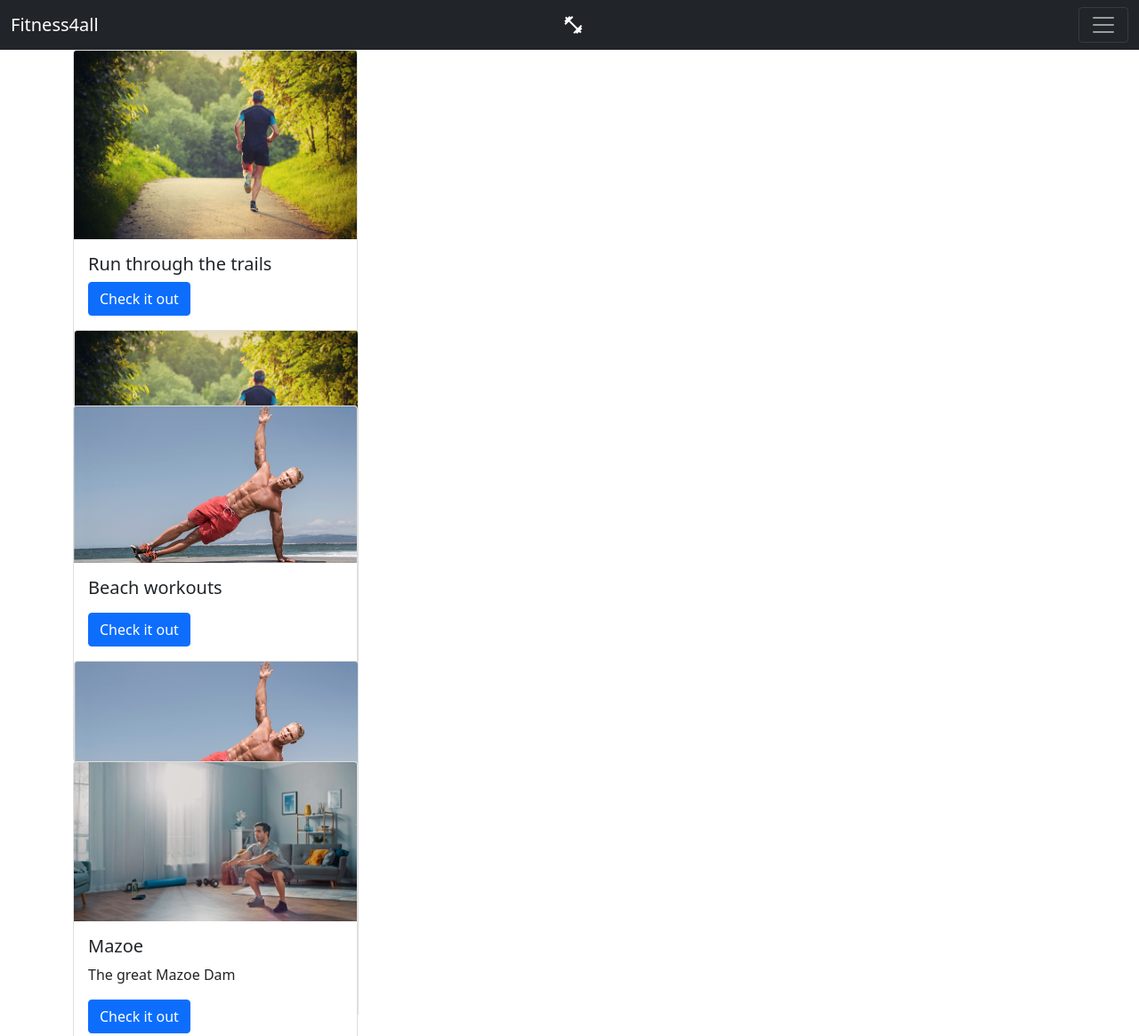
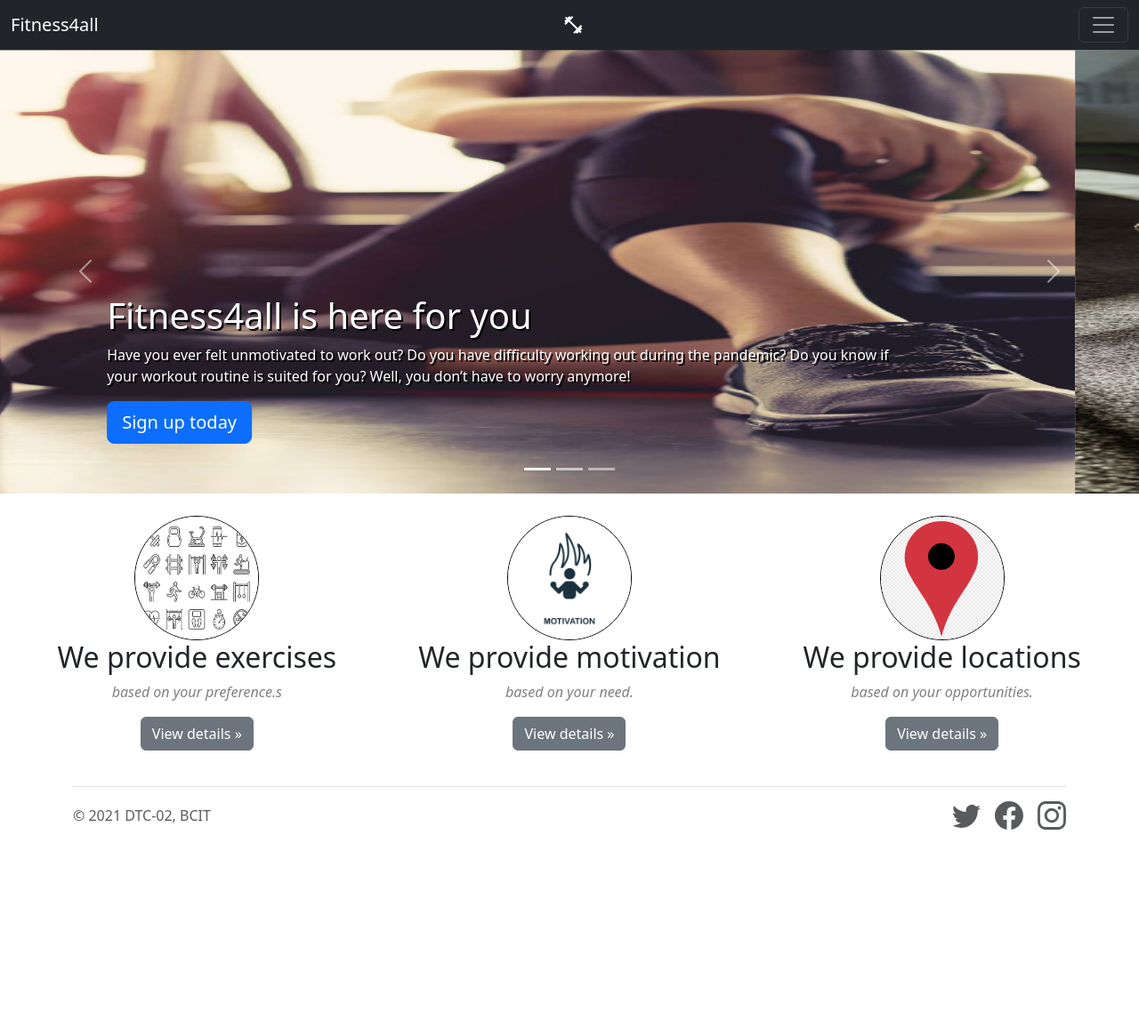
Before and after one commit to PrinceMwenye/Fitness-App, a plain HTML site: page index.html in a window 1280 px wide. Shown: the top 1165 px of the page at 89% size. After the commit the page ends 973 px from the top, so only its background shows below. Drawn offline with nearby package versions, Linux system fonts and the light colour scheme.

Commit message:
Redesign index.html

```diff
--- a/index.html
+++ b/index.html
@@ -5,10 +5,10 @@
     <title>Fitness4all</title>
     <meta name="comp1800 boilerplate code" content="my bcit project">
     <meta name="author" content="BCIT">
-
+    <meta name="viewport" content="width=device-width, initial-scale=1">
     <!-- Bootstrap CSS -->
     <link href="https://cdn.jsdelivr.net/npm/bootstrap@5.1.3/dist/css/bootstrap.min.css" rel="stylesheet" integrity="sha384-1BmE4kWBq78iYhFldvKuhfTAU6auU8tT94WrHftjDbrCEXSU1oBoqyl2QvZ6jIW3" crossorigin="anonymous">
-
+    <link href="/docs/5.1/dist/css/bootstrap.min.css" rel="stylesheet" integrity="sha384-1BmE4kWBq78iYhFldvKuhfTAU6auU8tT94WrHftjDbrCEXSU1oBoqyl2QvZ6jIW3" crossorigin="anonymous">
     <!-- Bootstrap Javascript -->
     <script src="https://cdn.jsdelivr.net/npm/bootstrap@5.1.3/dist/js/bootstrap.bundle.min.js" integrity="sha384-ka7Sk0Gln4gmtz2MlQnikT1wXgYsOg+OMhuP+IlRH9sENBO0LRn5q+8nbTov4+1p" crossorigin="anonymous">
     </script>
@@ -60,84 +60,132 @@
         </div>
     </nav>
 
-    <h1>Explore different ways to work out</h1>
+    <main>
 
-    <div class="container">
-        <div class="row">
-          <div class="col-sm">
+        <div id="myCarousel" class="carousel slide pointer-event" data-bs-ride="carousel" style="margin-top: 55px;">
+          <div class="carousel-indicators">
+            <button type="button" data-bs-target="#myCarousel" data-bs-slide-to="0" class="active" aria-label="Slide 1" aria-current="true"></button>
+            <button type="button" data-bs-target="#myCarousel" data-bs-slide-to="1" aria-label="Slide 2" class=""></button>
+            <button type="button" data-bs-target="#myCarousel" data-bs-slide-to="2" aria-label="Slide 3" class=""></button>
+          </div>
+          <div class="carousel-inner">
+            <div class="carousel-item active">
+              <img width="100%" height="500px" src="images/indexPicture.png">
+              <div class="container">
+                <div class="carousel-caption text-start">
+                  <h1 style="text-shadow: 2px 2px black;">Fitness4all is here for you</h1>
+                  <p style="text-shadow: 2px 2px black;">Have you ever felt unmotivated to work out? Do you have difficulty working out during the pandemic?
 
-            <div class="card" style="width: 20rem; height:25rem">
-              <img src="images/runa.jpg" class="card-img-top card_images" alt="...">
-              <div class="card-body">
-                <h5 class="card-title">Run through the trails</h5>
+                    Do you know if your workout routine is suited for you?
 
-                <a href="#" class="btn btn-primary">Check it out</a>
+                    Well, you don’t have to worry anymore!
+                    </p>
+                  <p><a class="btn btn-lg btn-primary" href="#">Sign up today</a></p>
+                </div>
               </div>
-            <div class="col-sm">
-
-                <div class="card" style="width: 20rem; height:25rem">
-                    <img src="images/runa.jpg" class="card-img-top card_images" alt="...">
-                    <div class="card-body">
-                        <h5 class="card-title">Run through the trails</h5>
-
-                        <a href="#" class="btn btn-primary">Check it out</a>
-                    </div>
+            </div>
+            <div class="carousel-item">
+                <img width="100%" height="500px" src="images/indexPictureSecond.png">
+              <div class="container">
+                <div class="carousel-caption">
+                  <h1 style="text-shadow: 2px 2px black;">Why us?</h1>
+                  <p style="text-shadow: 2px 2px black;">We design your work-out based on your preferences.</p>
+                  <p><a class="btn btn-lg btn-primary" href="#">Learn more</a></p>
                 </div>
+              </div>
+            </div>
+            <div class="carousel-item">
+                <img width="100%" height="500px" src="images/indexPictureThird.png">
+              <div class="container">
+                <div class="carousel-caption text-end">
+                  <h1 style="text-shadow: 2px 2px black;">We value your opinion</h1>
+                  <p style="text-shadow: 2px 2px black;">If you have any suggestions, recommendations, questions, complaints or compliments, please feel free to Contact us.</p>
+                  <p><a class="btn btn-lg btn-primary" href="#">Contact us</a></p>
+                </div>
+              </div>
             </div>
           </div>
-          <div class="col-sm">
-            <div class="card" style="width: 20rem; height:25rem;">
-              <img src="images/beachpush.jpg" class="card-img-top card_images " alt="...">
-              <div class="card-body">
-                <h5 class="card-title">Beach workouts</h5>
-                <p class="card-text"></p>
-                <div>
+          <button class="carousel-control-prev" type="button" data-bs-target="#myCarousel" data-bs-slide="prev">
+            <span class="carousel-control-prev-icon" aria-hidden="true"></span>
+            <span class="visually-hidden">Previous</span>
+          </button>
+          <button class="carousel-control-next" type="button" data-bs-target="#myCarousel" data-bs-slide="next">
+            <span class="carousel-control-next-icon" aria-hidden="true"></span>
+            <span class="visually-hidden">Next</span>
+          </button>
+        </div>
 
-                <a href="#" class="btn btn-primary">Check it out</a></div>
+
+        <div class="container-fluid justify-content-center">
+          <div class="container-fluid justify-content-center">
+            <div class="row">
+              <div class="col-lg-4 text-center" style="margin-top: 25px;">
+                <img src="images/exerciseIcons.jpg" style="border-radius: 50%; width: 140px; height: 140px; border: 1px solid black;">
+                <h2 style="justify-self: center;">We provide exercises</h2>
+                <p style="color: grey; font-style: italic;">based on your preference.s</p>
+                <p><a class="btn btn-secondary" href="#">View details »</a></p>
               </div>
-            <div class="col-sm">
-                <div class="card" style="width: 20rem; height:25rem;">
-                    <img src="images/beachpush.jpg" class="card-img-top card_images " alt="...">
-                    <div class="card-body">
-                        <h5 class="card-title">Beach workouts</h5>
-                        <p class="card-text"></p>
-                        <div>
-
-                            <a href="#" class="btn btn-primary">Check it out</a>
-                        </div>
-                    </div>
-                </div>
+              <div class="col-lg-4 text-center" style="margin-top: 25px;">
+                <img src="images/motivatioIcon.jpg" style="border-radius: 50%; width: 140px; height: 140px; border: 1px solid black;">
+                <h2>We provide motivation</h2>
+                <p style="color: grey; font-style: italic;">based on your need.</p>
+                <p><a class="btn btn-secondary" href="#">View details »</a></p>
+              </div>
+              <div class="col-lg-4 text-center" style="margin-top: 25px;">
+                <img src="images/locationIcon.png" style="border-radius: 50%; width: 140px; height: 140px; border: 1px solid black;">
+                <h2>We provide locations</h2>
+                <p style="color: grey; font-style: italic;">based on your opportunities.</p>
+                <p><a class="btn btn-secondary" href="#">View details »</a></p>
+              </div>
             </div>
           </div>
-          <div class="col-sm">
-            <div class="card" style="width: 20rem; height:25rem">
-              <img src="images/homework.webp" class="card-img-top card_images" alt="...">
-              <div class="card-body">
-                <h5 class="card-title">Mazoe</h5>
-                <p class="card-text">The great Mazoe Dam</p>
-                <a href="#" class="btn btn-primary">Check it out</a>
-              </div>
-            <div class="col-sm">
-                <div class="card" style="width: 20rem; height:25rem">
-                    <img src="images/homework.webp" class="card-img-top card_images" alt="...">
-                    <div class="card-body">
-                        <h5 class="card-title">Mazoe</h5>
-                        <p class="card-text">The great Mazoe Dam</p>
-                        <a href="#" class="btn btn-primary">Check it out</a>
-                    </div>
-                </div>
+
+          <!-- START THE FEATURETTES
+
+          <hr class="featurette-divider">
+
+          <div class="row featurette">
+            <div class="col-md-7">
+              <h2 class="featurette-heading">First featurette heading. <span class="text-muted">It’ll blow your mind.</span></h2>
+              <p class="lead">Some great placeholder content for the first featurette here. Imagine some exciting prose here.</p>
+            </div>
+            <div class="col-md-5">
+              <svg class="bd-placeholder-img bd-placeholder-img-lg featurette-image img-fluid mx-auto" width="500" height="500" xmlns="http://www.w3.org/2000/svg" role="img" aria-label="Placeholder: 500x500" preserveAspectRatio="xMidYMid slice" focusable="false"><title>Placeholder</title><rect width="100%" height="100%" fill="#eee"></rect><text x="50%" y="50%" fill="#aaa" dy=".3em">500x500</text></svg>
+
             </div>
           </div>
-        </div>
 
-      </div>
+          <hr class="featurette-divider">
 
+          <div class="row featurette">
+            <div class="col-md-7 order-md-2">
+              <h2 class="featurette-heading">Oh yeah, it’s that good. <span class="text-muted">See for yourself.</span></h2>
+              <p class="lead">Another featurette? Of course. More placeholder content here to give you an idea of how this layout would work with some actual real-world content in place.</p>
+            </div>
+            <div class="col-md-5 order-md-1">
+              <svg class="bd-placeholder-img bd-placeholder-img-lg featurette-image img-fluid mx-auto" width="500" height="500" xmlns="http://www.w3.org/2000/svg" role="img" aria-label="Placeholder: 500x500" preserveAspectRatio="xMidYMid slice" focusable="false"><title>Placeholder</title><rect width="100%" height="100%" fill="#eee"></rect><text x="50%" y="50%" fill="#aaa" dy=".3em">500x500</text></svg>
 
+            </div>
+          </div>
 
-    </div>
+          <hr class="featurette-divider">
 
+          <div class="row featurette">
+            <div class="col-md-7">
+              <h2 class="featurette-heading">And lastly, this one. <span class="text-muted">Checkmate.</span></h2>
+              <p class="lead">And yes, this is the last block of representative placeholder content. Again, not really intended to be actually read, simply here to give you a better view of what this would look like with some actual content. Your content.</p>
+            </div>
+            <div class="col-md-5">
+              <svg class="bd-placeholder-img bd-placeholder-img-lg featurette-image img-fluid mx-auto" width="500" height="500" xmlns="http://www.w3.org/2000/svg" role="img" aria-label="Placeholder: 500x500" preserveAspectRatio="xMidYMid slice" focusable="false"><title>Placeholder</title><rect width="100%" height="100%" fill="#eee"></rect><text x="50%" y="50%" fill="#aaa" dy=".3em">500x500</text></svg>
 
+            </div>
+          </div>
 
+          <hr class="featurette-divider">
+      -->
+          <!-- /END THE FEATURETTES -->
+
+        </div><!-- /.container -->
 
     <div class="container">
         <footer class="d-flex flex-wrap justify-content-between align-items-center py-3 my-4 border-top">
```
Also changed, not shown: main.html (+3 -3 lines), AbsBegginer.html (added), images/exerciseIcons.jpg (added), images/indexPicture.png (added), images/indexPictureSecond.png (added), images/indexPictureThird.png (added), images/locationIcon.png (added), images/motivatioIcon.jpg (added).
